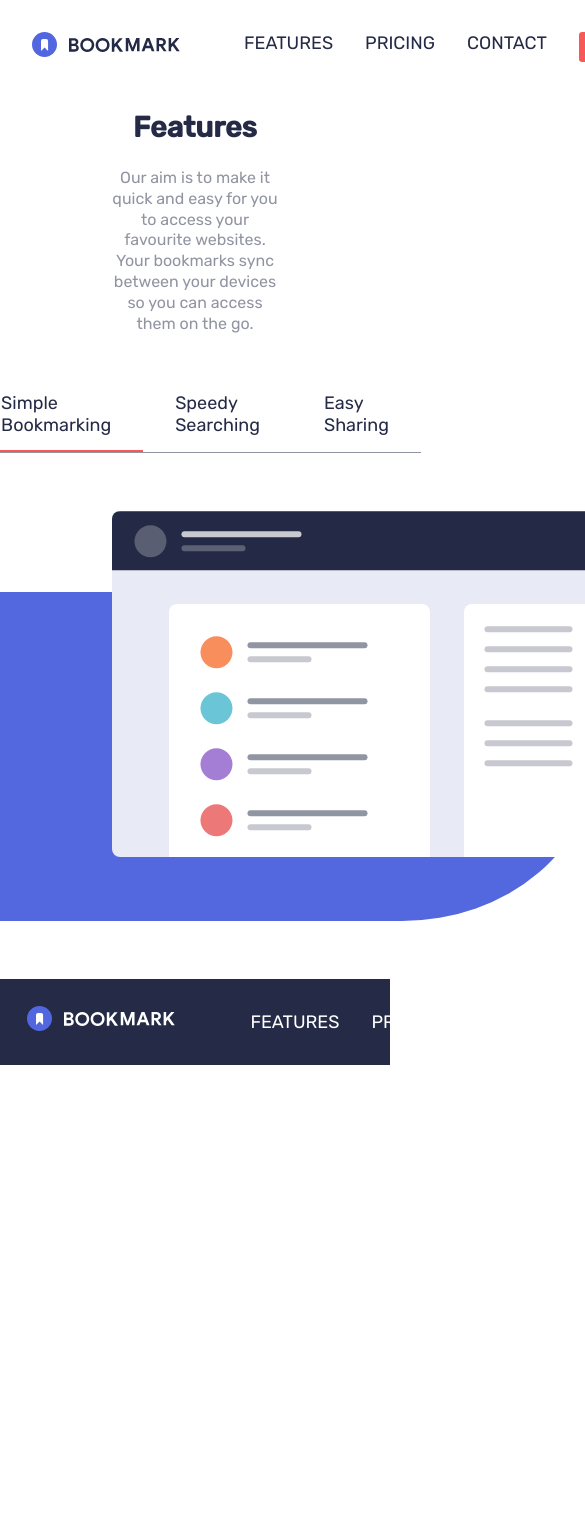
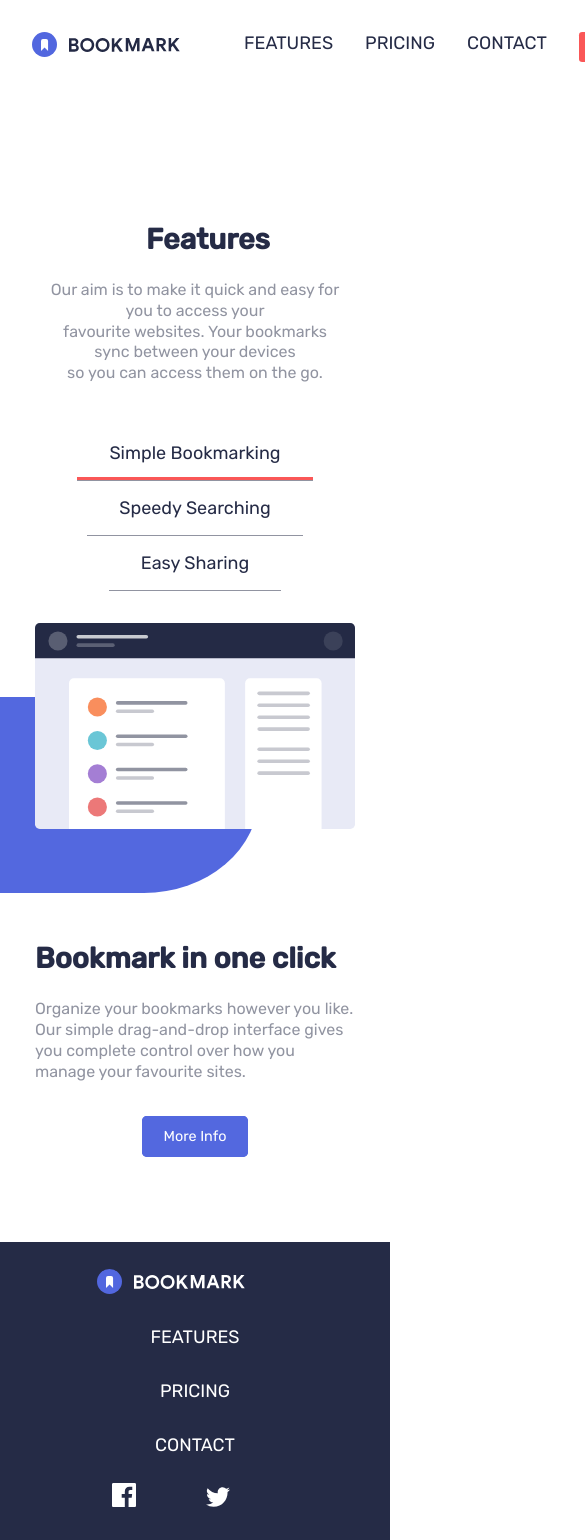
Before and after one commit to techjuliana/Bookmark-landing-page, a React (Create React App) app: page /features in a window 390 px wide. Shown: the top 1540 px of the page, 585 px wide, since content can reach past the window. Before the commit the page ends 1065 px from the top, so only its background shows below. Built offline with nearby package versions, Linux system fonts and the light colour scheme.

Commit message:
estilo MOBILE pronto :)

```diff
--- a/src/components/about/styled.js
+++ b/src/components/about/styled.js
@@ -3,16 +3,31 @@ import styled from "styled-components";
 export const Container = styled.div`
   padding: 6rem;
   min-height: 100vh;
+  img {
+    @media (max-width: 800px) {
+      width: 22.4rem;
+    }
+  }
+  @media (max-width: 800px) {
+    padding: 1rem;
+  }
 `;
 
 export const Linha = styled.div`
   display: flex;
   align-items: center;
   justify-content: space-between;
+  @media (max-width: 800px) {
+    flex-direction: column-reverse;
+  }
 `;
 
 export const Textos = styled.div`
   max-width: 28rem;
+  @media (max-width: 800px) {
+    text-align: center;
+    margin-top: 4rem;
+  }
 `;
 
 export const ColunaImagem = styled.div`
@@ -41,6 +56,9 @@ export const Links = styled.div`
     margin-right: 1rem;
     padding: 0.7rem 1rem;
     font-size: 0.9rem;
+    @media (max-width: 800px) {
+      margin: 1.4rem;
+    }
   }
 `;
 
--- a/src/components/contact/index.js
+++ b/src/components/contact/index.js
@@ -22,7 +22,7 @@ export default function Contact() {
           required
           placeholder="Enter your email address"
           id="email"
-          class="input"
+          className="input"
         />
         <Enviar type="submit">Contact Us</Enviar>
       </Formulario>
--- a/src/components/contact/styled.js
+++ b/src/components/contact/styled.js
@@ -5,6 +5,9 @@ export const Container = styled.div`
   background: ${(props) => props.theme.Blue};
   text-align: center;
   color: ${(props) => props.theme.White};
+  @media (max-width: 800px) {
+    padding: 4rem;
+  }
 `;
 
 export const Titulo = styled.h4`
@@ -27,19 +30,24 @@ export const Formulario = styled.form`
   justify-content: center;
   align-items: flex-start;
   position: relative;
+  @media (max-width: 800px) {
+    flex-direction: column;
+    align-items: center;
+  }
 `;
 
 export const Email = styled.input`
   position: relative;
   padding: 0.7rem 5rem 0.7rem 1rem;
   font-size: 0.8rem;
-  border: none;
-  outline: none;
   border-radius: 0.2rem;
   color: ${(props) => props.theme.Dark};
   border: 2px solid ${(props) => props.theme.Blue};
   ::placeholder {
     color: ${(props) => props.theme.Grayish};
+  }
+  @media (max-width: 800px) {
+    align-items: center;
   }
 `;
 
@@ -48,14 +56,17 @@ export const Enviar = styled.button`
   color: ${(props) => props.theme.White};
   border: 2px solid ${(props) => props.theme.Red};
   background: ${(props) => props.theme.Red};
-  outline: none;
   font-size: 0.8rem;
   border-radius: 0.2rem;
   margin-left: 1rem;
-  cursor: pointer;
   transition: 0.5s;
   :hover {
     background: ${(props) => props.theme.White};
     color: ${(props) => props.theme.Red};
   }
+  @media (max-width: 800px) {
+    margin-top: 0.6rem;
+    margin-left: 0rem;
+    width: 14.5rem;
+  }
 `;
--- a/src/components/extension/styled.js
+++ b/src/components/extension/styled.js
@@ -8,6 +8,11 @@ export const Container = styled.section`
   }
   #card3 {
     margin-top: 8rem;
+  }
+  @media (max-width: 800px) {
+    text-align: center;
+    margin: 2rem;
+    padding: 0;
   }
 `;
 
@@ -37,6 +42,10 @@ export const Cards = styled.div`
   display: flex;
   align-items: center;
   justify-content: space-between;
+  @media (max-width: 800px) {
+    justify-content: center;
+    flex-direction: column;
+  }
 `;
 
 export const Titulo = styled.h2`
@@ -50,6 +59,9 @@ export const Paragrafo = styled.p`
   text-align: center;
   font-size: 1rem;
   line-height: 1.3;
+  @media (max-width: 800px) {
+    margin: 3rem;
+  }
 `;
 
 export const Links = styled.a`
--- a/src/components/features/index.js
+++ b/src/components/features/index.js
@@ -10,17 +10,17 @@ export default function Features() {
         <br /> so you can access them on the go.
       </Paragrafo>
 
-      <div class="features-controller">
-        <p class="control active">Simple Bookmarking</p>
-        <p class="control">Speedy Searching</p>
-        <p class="control">Easy Sharing</p>
+      <div className="features-controller">
+        <p className="control active">Simple Bookmarking</p>
+        <p className="control">Speedy Searching</p>
+        <p className="control">Easy Sharing</p>
       </div>
 
-      <div class="features-tab">
+      <div className="features-tab">
         <Ilustracao>
           <img src={ilustracao} alt="features illustration" id="image" />
         </Ilustracao>
-        <div class="right-col">
+        <div className="right-col">
           <Titulo id="lendo">Bookmark in one click</Titulo>
           <Paragrafo id="paragrafo">
             Organize your bookmarks however you like. Our simple drag-and-drop
--- a/src/components/features/styled.js
+++ b/src/components/features/styled.js
@@ -8,10 +8,18 @@ export const Container = styled.div`
   #paragrafo {
     text-align: left;
   }
+  @media (max-width: 800px) {
+    text-align: center;
+    padding: 1rem 3rem 6rem;
+  }
+
   .features-controller {
     display: flex;
     align-items: center;
     justify-content: center;
+    @media (max-width: 800px) {
+      flex-direction: column;
+    }
   }
 
   .features-controller p {
@@ -43,6 +51,10 @@ export const Container = styled.div`
     justify-content: space-between;
     margin-top: 2rem;
     padding: 0;
+    @media (max-width: 800px) {
+      justify-content: center;
+      flex-direction: column;
+    }
   }
 
   .features-tab .right-col {
@@ -69,6 +81,9 @@ export const Ilustracao = styled.div`
     display: flex;
     align-items: center;
     justify-content: center;
+    @media (max-width: 800px) {
+      width: 20rem;
+    }
   }
 `;
 
@@ -77,6 +92,11 @@ export const Titulo = styled.h2`
   font-size: 1.8rem;
   color: ${(props) => props.theme.Dark};
   margin-bottom: 0.7rem;
+  @media (max-width: 800px) {
+    margin-top: 7rem;
+    width: 20rem;
+    text-align: center;
+  }
 `;
 
 export const Paragrafo = styled.p`
--- a/src/components/footer/index.js
+++ b/src/components/footer/index.js
@@ -1,4 +1,4 @@
-import { Container, Logo, Rota, Conjunto } from "./styled";
+import { Container, Logo, Rota, Conjunto, Conjunto2 } from "./styled";
 import logo from "./../../assets/images/logo-bookmark-dark.svg";
 import facebook from "./../../assets/images/icon-facebook.svg";
 import twitter from "./../../assets/images/icon-twitter.svg";
@@ -24,7 +24,7 @@ export default function Footer() {
         </Link>
       </Conjunto>
 
-      <Conjunto>
+      <Conjunto2>
         <Link to="/">
           <Logo src={facebook} alt="logo" />
         </Link>
@@ -32,7 +32,7 @@ export default function Footer() {
         <Link to="/">
           <Logo src={twitter} alt="logo" />
         </Link>
-      </Conjunto>
+      </Conjunto2>
     </Container>
   );
 }
--- a/src/components/footer/styled.js
+++ b/src/components/footer/styled.js
@@ -7,8 +7,10 @@ export const Container = styled.footer`
   justify-content: space-between;
   background: ${(props) => props.theme.Dark};
   @media (max-width: 800px) {
-    margin-left: auto;
-    margin-right: auto;
+    @media (max-width: 800px) {
+      flex-direction: column;
+      align-items: center;
+    }
   }
 `;
 
@@ -16,6 +18,18 @@ export const Conjunto = styled.div`
   display: flex;
   flex-direction: row;
   color: ${(props) => props.theme.white};
+  @media (max-width: 800px) {
+    flex-direction: column;
+    align-items: center;
+  }
+`;
+export const Conjunto2 = styled.div`
+  flex-direction: row;
+  color: ${(props) => props.theme.white};
+  @media (max-width: 800px) {
+    flex-direction: row;
+    align-items: center;
+  }
 `;
 
 export const Logo = styled.img`
--- a/src/components/questions/styled.js
+++ b/src/components/questions/styled.js
@@ -6,6 +6,11 @@ export const Container = styled.div`
   a {
     display: inline-block;
     margin-top: 2rem;
+  }
+  @media (max-width: 800px) {
+    text-align: center;
+    margin: 2rem;
+    padding: 0;
   }
 `;
 
```
